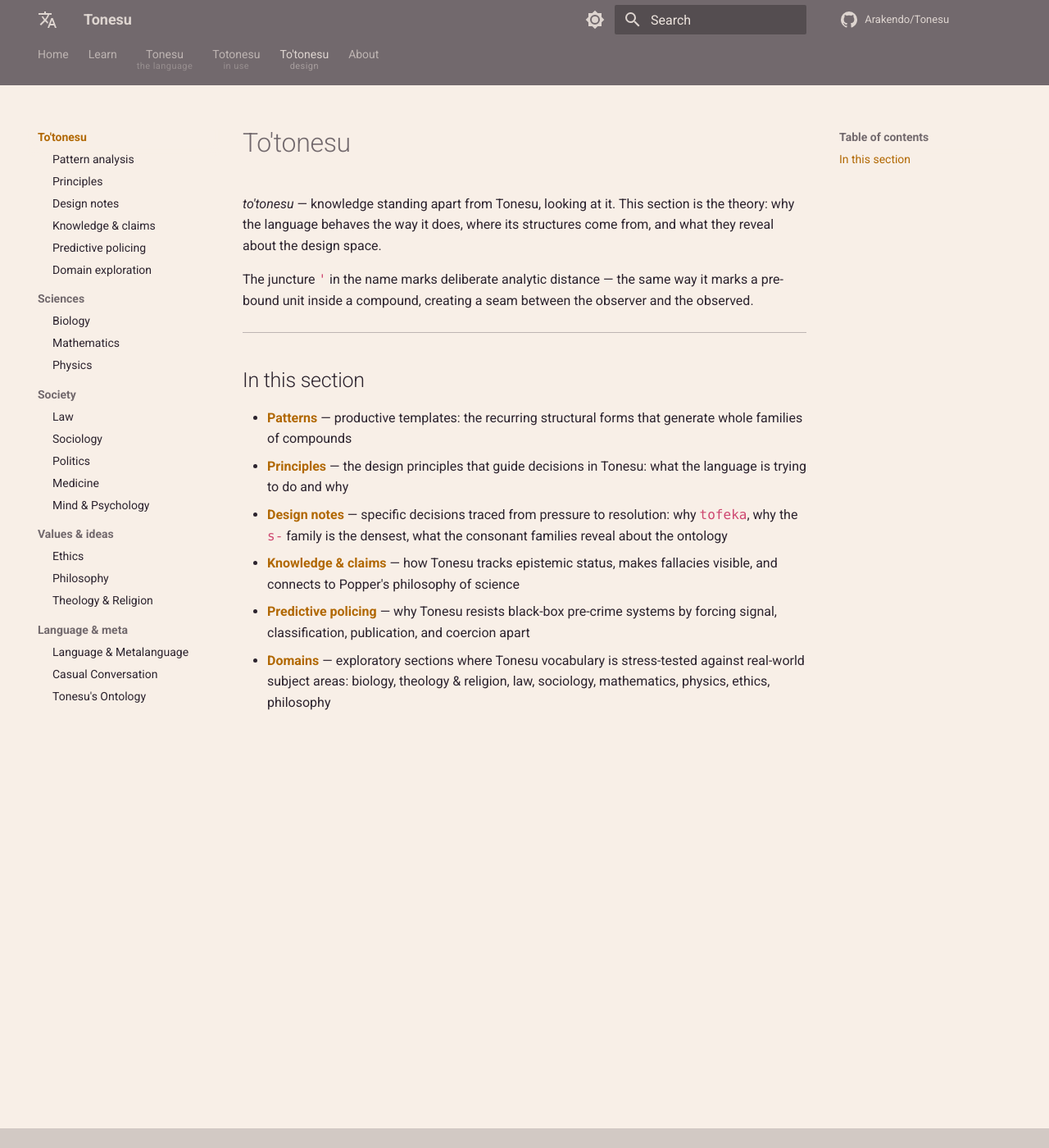
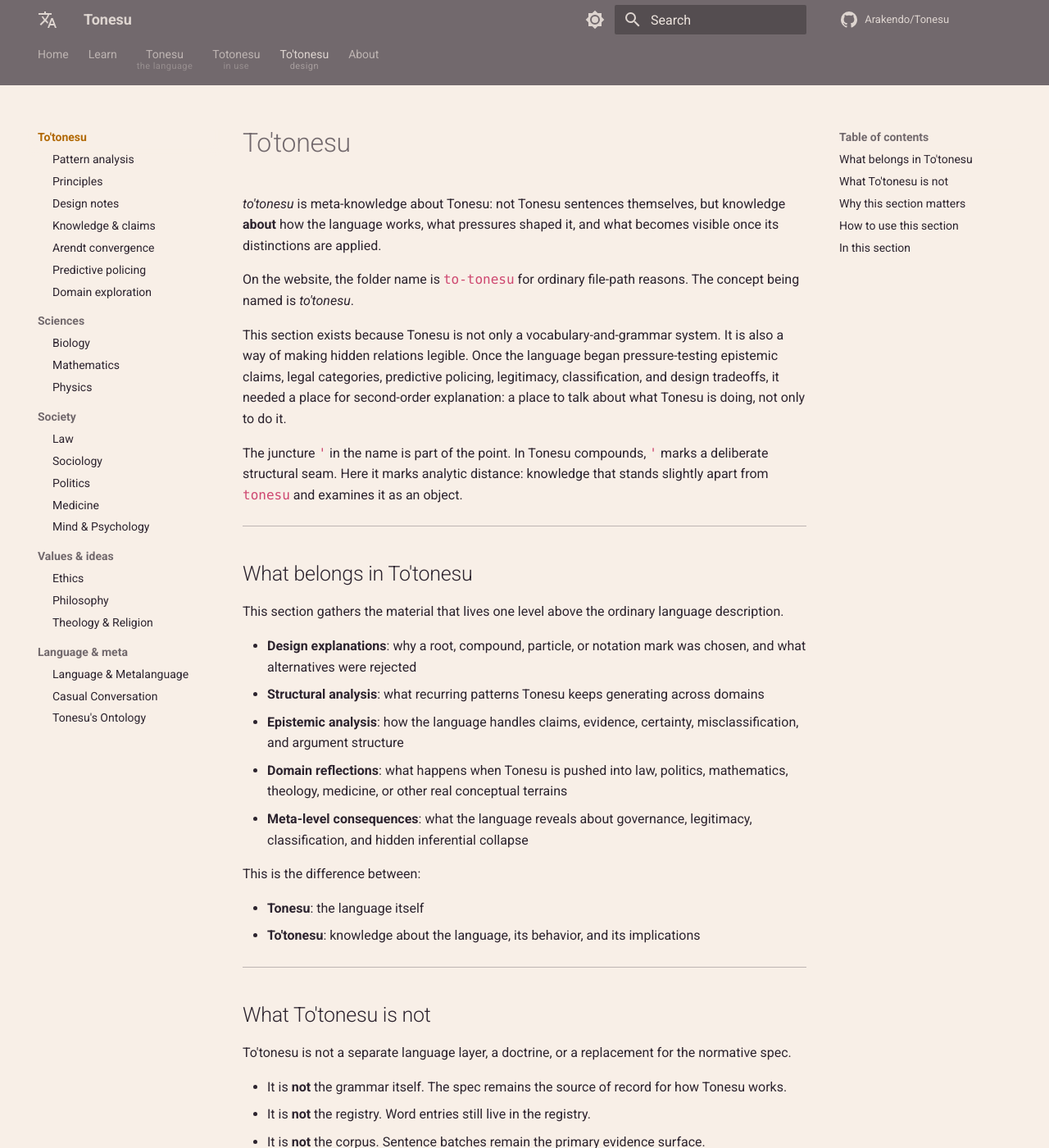
Before and after one commit to Arakendo/Tonesu, an MkDocs documentation site: the page built from www/docs/to-tonesu/index.md, in a window 1280 px wide and 1400 px high. Shown: the whole window at 82% size. Built offline with MkDocs 1.6.1 and Material for MkDocs 9.7.7, drawn with Linux system fonts in a browser that asks for light colours; nearby versions of some CDN libraries; library files that are not in the unit come from our copies; a script that is not in the unit is left out; comment, search, counter and statistics services are not loaded; some of the changed text lies outside the part shown.

Commit message:
Add To'tonesu Arendt convergence page

```diff
--- a/mkdocs.yml
+++ b/mkdocs.yml
@@ -108,6 +108,7 @@ nav:
     - Principles: to-tonesu/principles.md
     - Design notes: to-tonesu/design.md
     - Knowledge & claims: to-tonesu/knowledge.md
+    - Arendt convergence: to-tonesu/arendt-convergence.md
     - Predictive policing: to-tonesu/predictive-policing.md
     - Domain exploration: to-tonesu/domains/index.md
     - Sciences:
--- a/www/docs/to-tonesu/index.md
+++ b/www/docs/to-tonesu/index.md
@@ -1,8 +1,72 @@
 # To'tonesu
 
-*to'tonesu* — knowledge standing apart from Tonesu, looking at it. This section is the theory: why the language behaves the way it does, where its structures come from, and what they reveal about the design space.
+*to'tonesu* is meta-knowledge about Tonesu: not Tonesu sentences themselves, but knowledge **about** how the language works, what pressures shaped it, and what becomes visible once its distinctions are applied.
 
-The juncture `'` in the name marks deliberate analytic distance — the same way it marks a pre-bound unit inside a compound, creating a seam between the observer and the observed.
+On the website, the folder name is `to-tonesu` for ordinary file-path reasons. The concept being named is *to'tonesu*.
+
+This section exists because Tonesu is not only a vocabulary-and-grammar system. It is also a way of making hidden relations legible. Once the language began pressure-testing epistemic claims, legal categories, predictive policing, legitimacy, classification, and design tradeoffs, it needed a place for second-order explanation: a place to talk about what Tonesu is doing, not only to do it.
+
+The juncture `'` in the name is part of the point. In Tonesu compounds, `'` marks a deliberate structural seam. Here it marks analytic distance: knowledge that stands slightly apart from `tonesu` and examines it as an object.
+
+---
+
+## What belongs in To'tonesu
+
+This section gathers the material that lives one level above the ordinary language description.
+
+- **Design explanations**: why a root, compound, particle, or notation mark was chosen, and what alternatives were rejected
+- **Structural analysis**: what recurring patterns Tonesu keeps generating across domains
+- **Epistemic analysis**: how the language handles claims, evidence, certainty, misclassification, and argument structure
+- **Domain reflections**: what happens when Tonesu is pushed into law, politics, mathematics, theology, medicine, or other real conceptual terrains
+- **Meta-level consequences**: what the language reveals about governance, legitimacy, classification, and hidden inferential collapse
+
+This is the difference between:
+
+- **Tonesu**: the language itself
+- **To'tonesu**: knowledge about the language, its behavior, and its implications
+
+---
+
+## What To'tonesu is not
+
+To'tonesu is not a separate language layer, a doctrine, or a replacement for the normative spec.
+
+- It is **not** the grammar itself. The spec remains the source of record for how Tonesu works.
+- It is **not** the registry. Word entries still live in the registry.
+- It is **not** the corpus. Sentence batches remain the primary evidence surface.
+- It is **not** an ideology page. When this section talks about law, politics, or predictive policing, the point is structural visibility, not sloganization.
+
+If the spec tells you what is allowed, and the corpus shows what survives pressure, To'tonesu explains what those outcomes mean.
+
+---
+
+## Why this section matters
+
+Most language documentation stops at grammar tables and vocabulary lists. Tonesu benefits from something more explicit because many of its most important results are not visible at the level of a single definition.
+
+The language keeps rediscovering pressure points such as:
+
+- signal vs fault
+- classification vs guilt
+- authority vs force
+- publication vs hidden threshold
+- structure vs slogan
+- ordinary description vs legitimized boundary-crossing
+
+Those are not just lexical facts. They are design consequences. To'tonesu is where those consequences can be named clearly enough to study.
+
+---
+
+## How to use this section
+
+If you want the shortest route into the meta layer:
+
+1. Start with **Principles** for the core design commitments.
+2. Read **Knowledge & claims** for the epistemic engine that drives much of the later analysis.
+3. Read **Predictive policing** for a concrete example of Tonesu forcing hidden category-jumps into view.
+4. Use **Domain exploration** to see how the same machinery behaves in specific fields.
+
+If you are already familiar with the language, this section is the place to ask the harder questions: why a certain distinction keeps mattering, why a compound family became structurally load-bearing, or why a legal or political text becomes more legible when run through Tonesu.
 
 ---
 
@@ -12,5 +76,6 @@ The juncture `'` in the name marks deliberate analytic distance — the same way
 - **[Principles](principles.md)** — the design principles that guide decisions in Tonesu: what the language is trying to do and why
 - **[Design notes](design.md)** — specific decisions traced from pressure to resolution: why `tofeka`, why the `s-` family is the densest, what the consonant families reveal about the ontology
 - **[Knowledge & claims](knowledge.md)** — how Tonesu tracks epistemic status, makes fallacies visible, and connects to Popper's philosophy of science
+- **[Arendt convergence](arendt-convergence.md)** — why Tonesu's anti-collapse pressures kept rediscovering Arendt-like distinctions around legitimacy, classification, bureaucracy, and force
 - **[Predictive policing](predictive-policing.md)** — why Tonesu resists black-box pre-crime systems by forcing signal, classification, publication, and coercion apart
 - **[Domains](domains/index.md)** — exploratory sections where Tonesu vocabulary is stress-tested against real-world subject areas: biology, theology & religion, law, sociology, mathematics, physics, ethics, philosophy
```
Also changed, not shown: www/docs/to-tonesu/arendt-convergence.md (added, +232 -0 lines).
